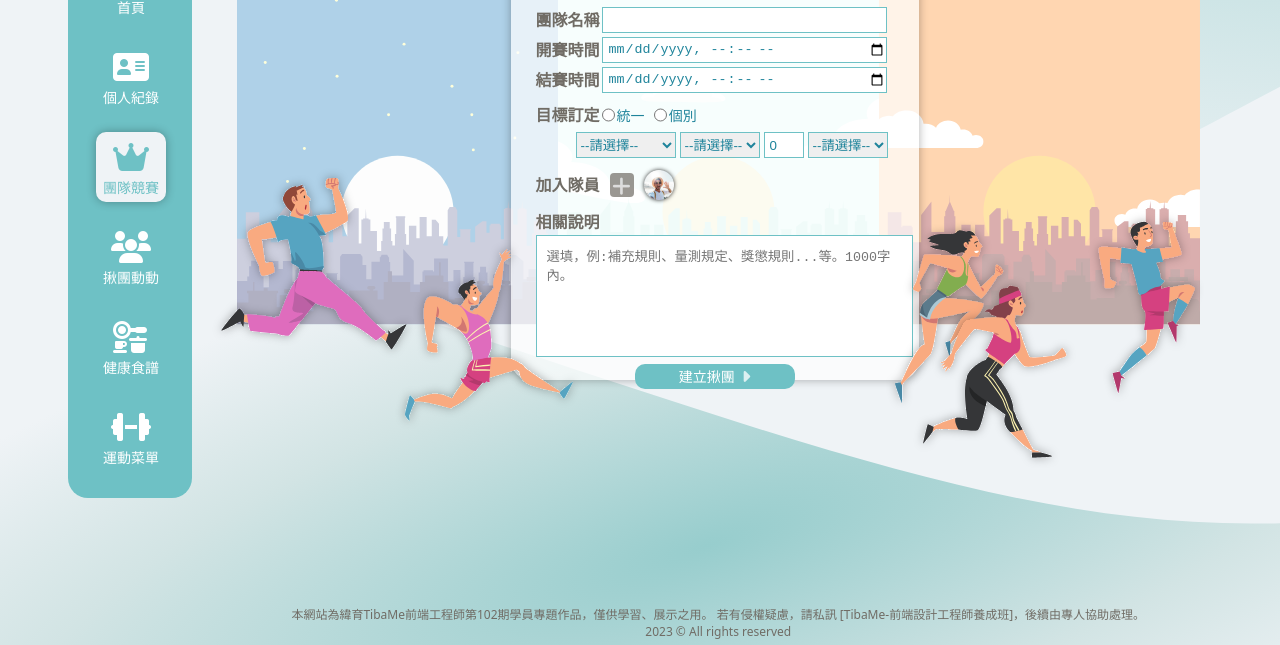
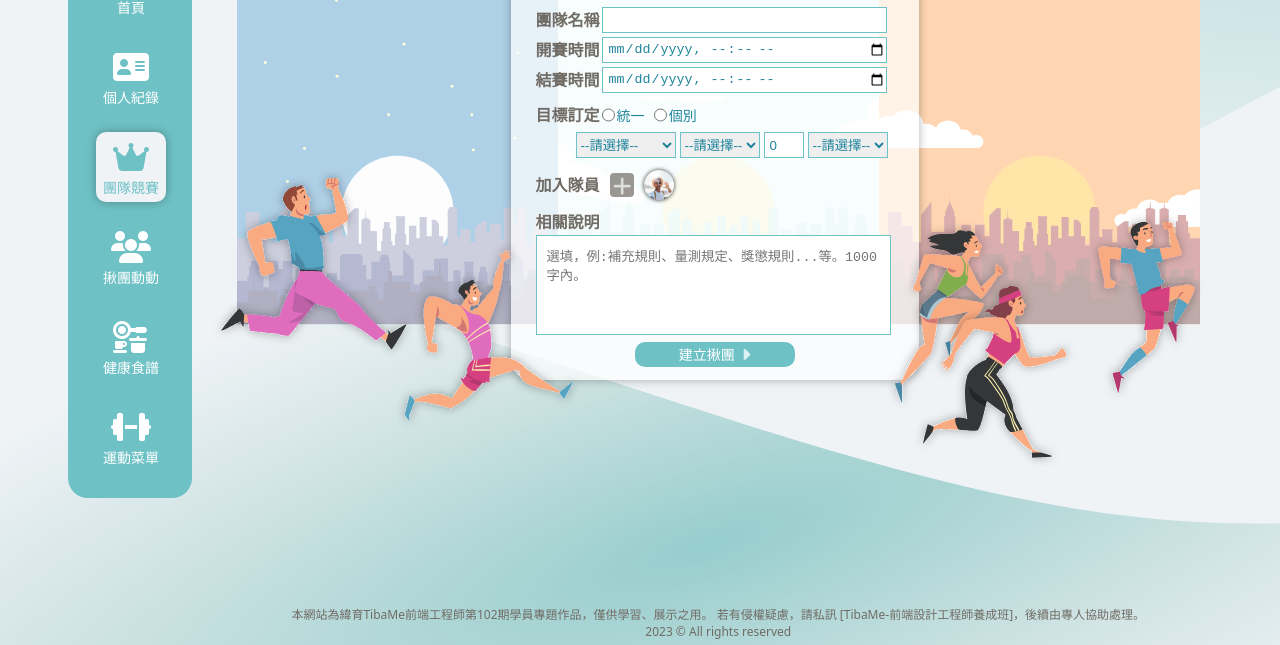
Before and after one commit to EllieMon/FitClub, a plain HTML site: page competition.html in a window 1280 px wide. Shown: the part 225-870 px from the top of the page. Drawn offline with Linux system fonts and the light colour scheme.

Commit message:
competition選單修改

```diff
--- a/css/competition_style.css
+++ b/css/competition_style.css
@@ -156,9 +156,13 @@ color: #706c65;
   width: 24px;
   height: 24px;
   border-radius: 4px;
-  text-align: center;
   margin: 0 10px;
   cursor: pointer;
+}
+.team_Member_Add i{
+  /* line-height: 24px;
+  text-align: center; */
+  padding: 3.5px;
 }
 .team_Member_Add:hover {
   background-color: #D0D0D0;
@@ -174,6 +178,7 @@ color: #706c65;
   width: 170px;
 }
 .competition_Group textarea {
+  box-sizing: border-box;
   border: 0.5px solid #6ec1c5;
   color: #1f849b;
   padding:10px;
```
